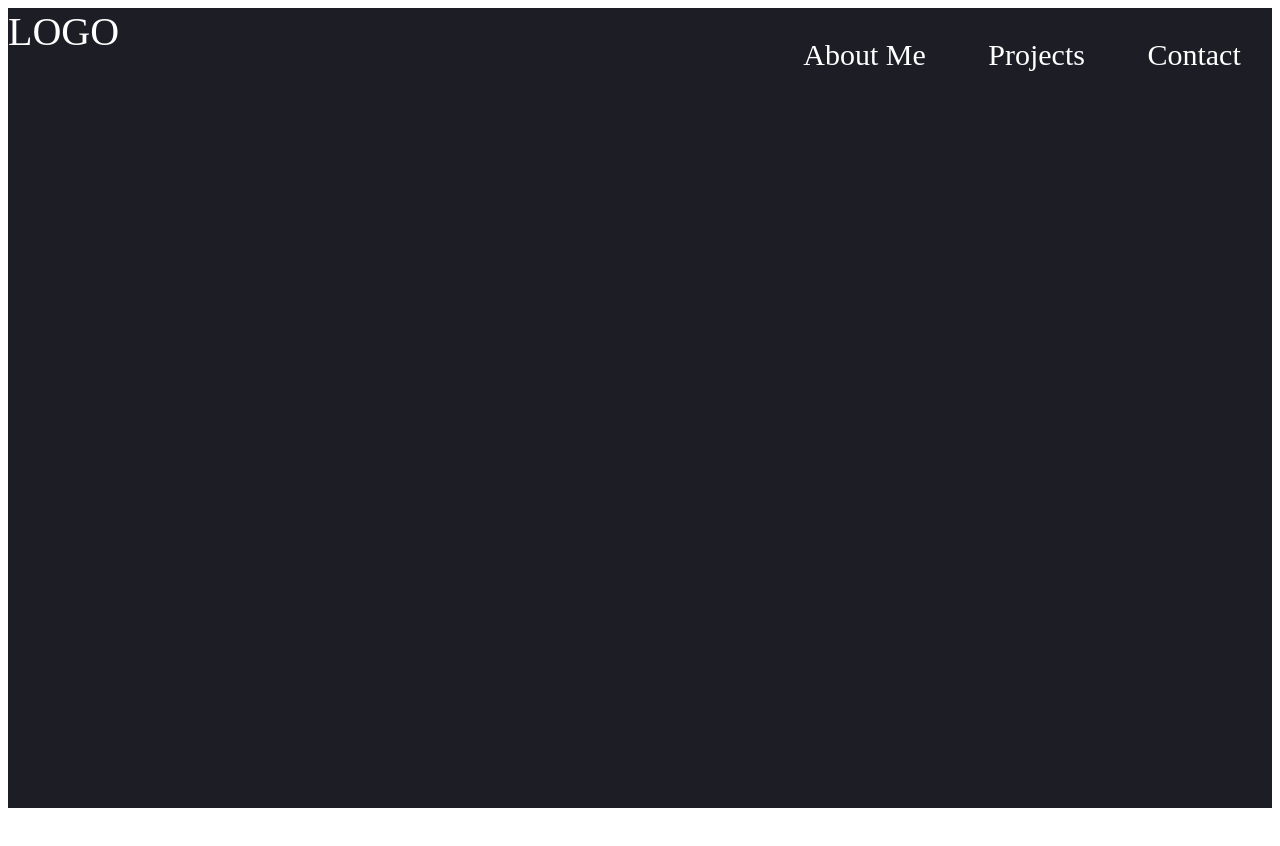
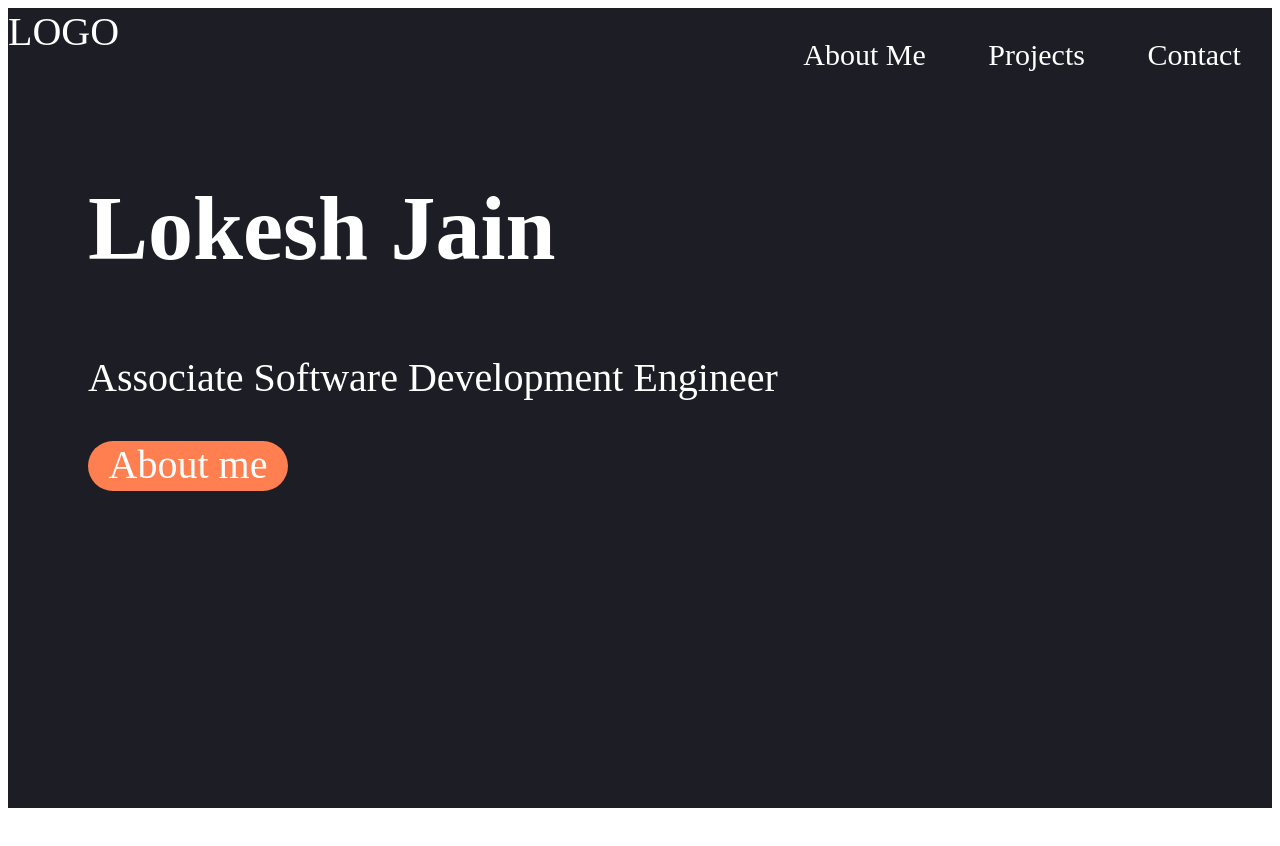
Before and after one commit to jainlokesh318/Portfolio-Practice, a plain HTML site: page index.html in a window 1280 px wide. Shown: the top 846 px of the page. Drawn offline with Linux system fonts and the light colour scheme.

Commit message:
stage 3 show

```diff
--- a/index.html
+++ b/index.html
@@ -17,6 +17,11 @@
                 <li>Contact</li>
             </ul>
         </nav>
+        <div class="hero-text">
+            <h1>Lokesh Jain</h1>
+            <p>Associate Software Development Engineer</p>
+            <div class="button">About me</div>
+        </div>
     </section>
     <section class=""></section>
     <section class=""></section>
--- a/styles.css
+++ b/styles.css
@@ -32,3 +32,19 @@ ul{
 li{
     text-decoration: none;
 }
+
+h1{
+    font-size: 90px;
+}
+
+.hero-text{
+    margin-left: 80px;
+}
+
+.button{
+    width: 200px;
+    height: 50px;
+    border-radius: 30px;
+    background-color: coral;
+    text-align: center;
+}
```
